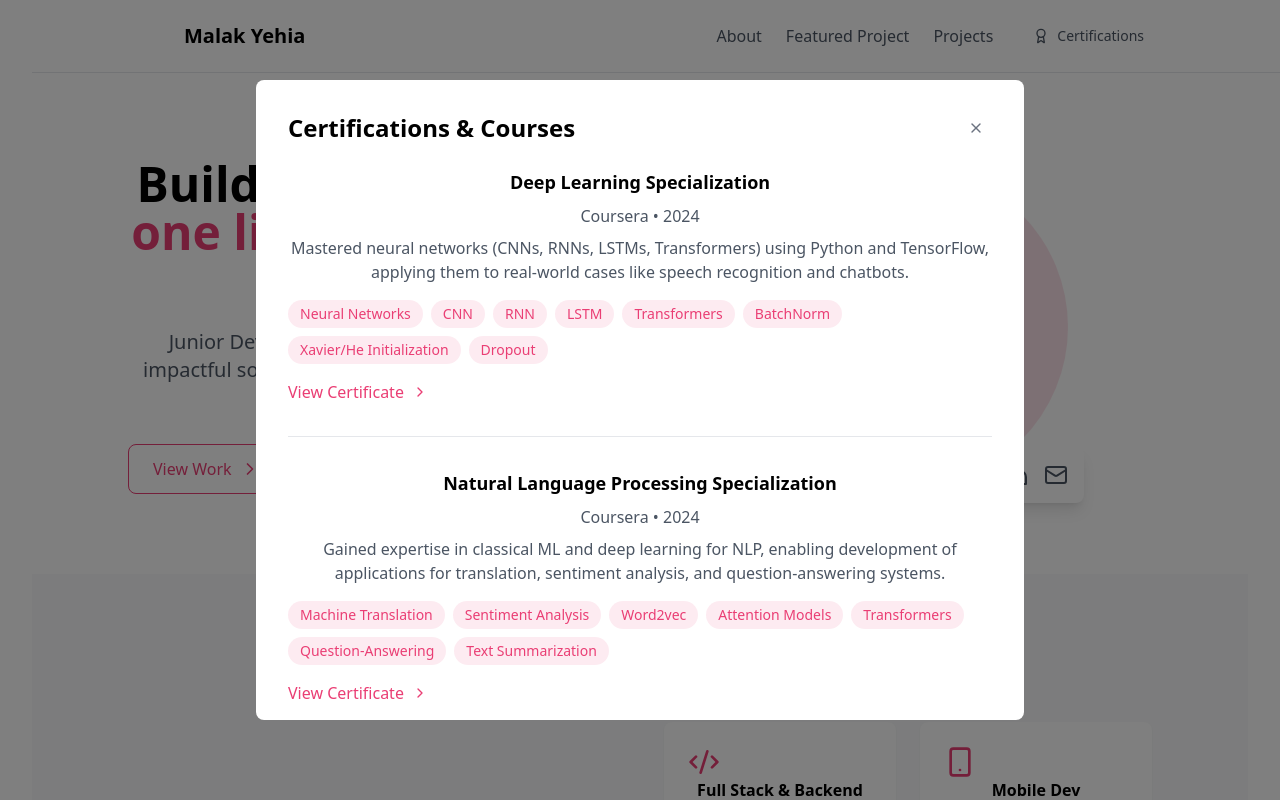
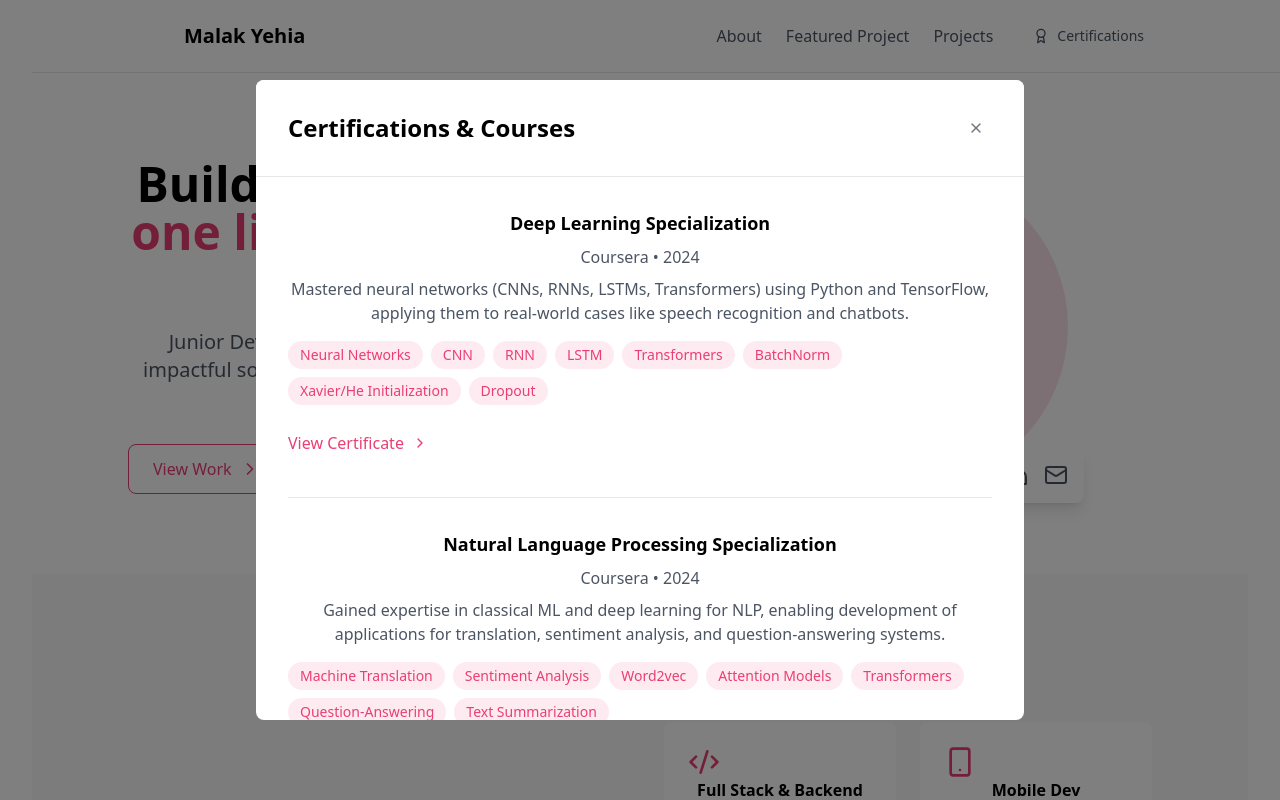
Before and after one commit to mlk500/my-portfolio, a React (Vite) app: page / in a window 1280 px wide. Both pictures are taken after a click on the button "Certifications". Shown: the top 800 px of the page. Built offline with nearby package versions, Linux system fonts and the light colour scheme.

Commit message:
move pics

```diff
--- a/src/components/Certifications/Modal.tsx
+++ b/src/components/Certifications/Modal.tsx
@@ -2,6 +2,8 @@ import { FC } from 'react';
 import { ChevronRight, X } from 'lucide-react';
 import { Certification } from '@/types';
 import { Button } from "@/components/ui/button";
+import certImage from '@/assets/android-cert.jpeg'
+
 
 interface ModalProps {
     onClose: () => void;
@@ -9,42 +11,45 @@ interface ModalProps {
 }
 
 const CertificationsModal: FC<ModalProps> = ({ onClose, certifications }) => (
-    <div className="fixed inset-0 bg-black/50 flex items-center justify-center z-50">
-        <div className="bg-white p-8 rounded-lg max-w-3xl w-full max-h-[80vh] overflow-y-auto">
-            <div className="flex justify-between items-center mb-6">
-                <h3 className="text-2xl font-bold">Certifications & Courses</h3>
+    <div className="fixed inset-0 bg-black/50 flex items-center justify-center z-50 p-4 sm:p-6">
+        <div className="bg-white rounded-lg w-full max-w-3xl max-h-[90vh] sm:max-h-[80vh] overflow-y-auto">
+            <div className="sticky top-0 bg-white p-4 sm:p-6 md:p-8 border-b">
+                <div className="flex justify-between items-center">
+                    <h3 className="text-xl sm:text-2xl font-bold">Certifications & Courses</h3>
                     <Button
                         onClick={onClose}
-                    className="text-gray-500 hover:text-gray-900 hover:bg-gray-100 rounded-full w-8 h-8"
+                        className="text-gray-500 hover:text-gray-900 hover:bg-gray-100 rounded-full w-10 h-10 sm:w-8 sm:h-8"
                     >
-                    <X className="h-4 w-4" />
+                        <X className="h-5 w-5 sm:h-4 sm:w-4" />
                     </Button>
                 </div>
+            </div>
 
-            <div className="space-y-8">
+            <div className="p-4 sm:p-6 md:p-8 pt-4">
+                <div className="space-y-6 sm:space-y-8">
                     {certifications.map((cert, index) => (
-                    <div key={index} className="border-b pb-8">
-                        <div className="flex flex-col md:flex-row gap-6">
+                        <div key={index} className="border-b pb-6 sm:pb-8 last:border-b-0">
+                            <div className="flex flex-col sm:flex-row gap-4 sm:gap-6">
                                 {cert.imageSrc && (
-                                <div className="md:w-1/3">
+                                    <div className="sm:w-1/3">
                                         <img
-                                        src={cert.imageSrc}
-                                        alt={cert.title}
-                                        className="rounded-lg shadow-sm"
+                                            src={certImage}
+                                            alt="certification"
+                                            className="rounded-lg shadow-sm w-full h-auto"
                                         />
                                     </div>
                                 )}
                                 <div className="flex-1">
-                                <h4 className="font-semibold text-lg mb-2">{cert.title}</h4>
-                                <p className="text-gray-600 mb-2">
+                                    <h4 className="font-semibold text-base sm:text-lg mb-2">{cert.title}</h4>
+                                    <p className="text-gray-600 text-sm sm:text-base mb-2">
                                         {cert.issuer} • {cert.date}
                                     </p>
-                                <p className="text-gray-600 mb-4">{cert.description}</p>
-                                <div className="flex flex-wrap gap-2 mb-4">
+                                    <p className="text-gray-600 text-sm sm:text-base mb-4">{cert.description}</p>
+                                    <div className="flex flex-wrap gap-1.5 sm:gap-2 mb-4">
                                         {cert.skills.map((skill, idx) => (
                                             <span
                                                 key={idx}
-                                            className="px-3 py-1 bg-primary/10 text-primary rounded-full text-sm hover:bg-primary hover:text-white transition-all duration-300 cursor-pointer"
+                                                className="px-2 sm:px-3 py-1 bg-primary/10 text-primary rounded-full text-xs sm:text-sm hover:bg-primary hover:text-white transition-all duration-300 cursor-pointer"
                                             >
                                                 {skill}
                                             </span>
@@ -55,7 +60,7 @@ const CertificationsModal: FC<ModalProps> = ({ onClose, certifications }) => (
                                             href={cert.link}
                                             target="_blank"
                                             rel="noopener noreferrer"
-                                        className="text-primary hover:underline flex items-center gap-2"
+                                            className="text-primary hover:underline flex items-center gap-2 text-sm sm:text-base min-h-[44px] py-2"
                                         >
                                             View Certificate <ChevronRight className="w-4 h-4" />
                                         </a>
@@ -67,6 +72,7 @@ const CertificationsModal: FC<ModalProps> = ({ onClose, certifications }) => (
                 </div>
             </div>
         </div>
+    </div>
 );
 
 export default CertificationsModal;
--- a/src/components/Featured/SystemsDialog.tsx
+++ b/src/components/Featured/SystemsDialog.tsx
@@ -2,6 +2,8 @@ import { FC } from 'react';
 import { Dialog, DialogContent, DialogHeader, DialogTitle } from '@/components/ui/dialog';
 import { ChevronRight, ExternalLink } from 'lucide-react';
 import { SystemDetails } from '@/data/systems';
+import diagram from '@/assets/systems-diagram.png'
+
 
 interface SystemsDialogProps {
     open: boolean;
@@ -76,7 +78,7 @@ const SystemsDialog: FC<SystemsDialogProps> = ({ open, onOpenChange, systems })
                         </div>
                         <div className="mt-4 sm:mt-6 flex justify-center">
                             <img
-                                src="/systems-diagram.png"
+                                src={diagram}
                                 alt="System Architecture Diagram"
                                 className="rounded-lg shadow-lg w-full md:w-2/3 lg:w-1/2 h-auto object-contain"
                             />
```
Also changed, not shown: src/assets/android-cert.jpeg (renamed from public/android-cert.jpeg), src/assets/systems-diagram.png (added). Lines whose indentation alone changed are shown as unchanged.
